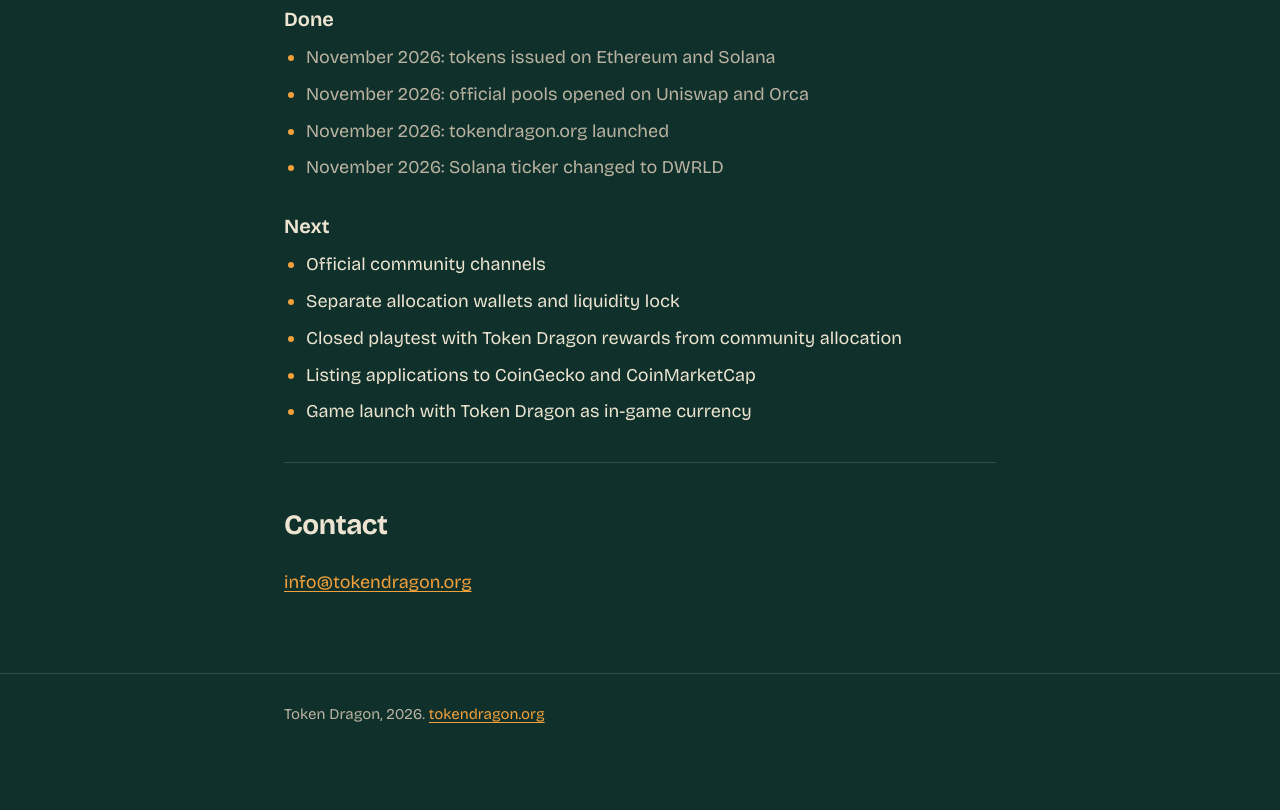
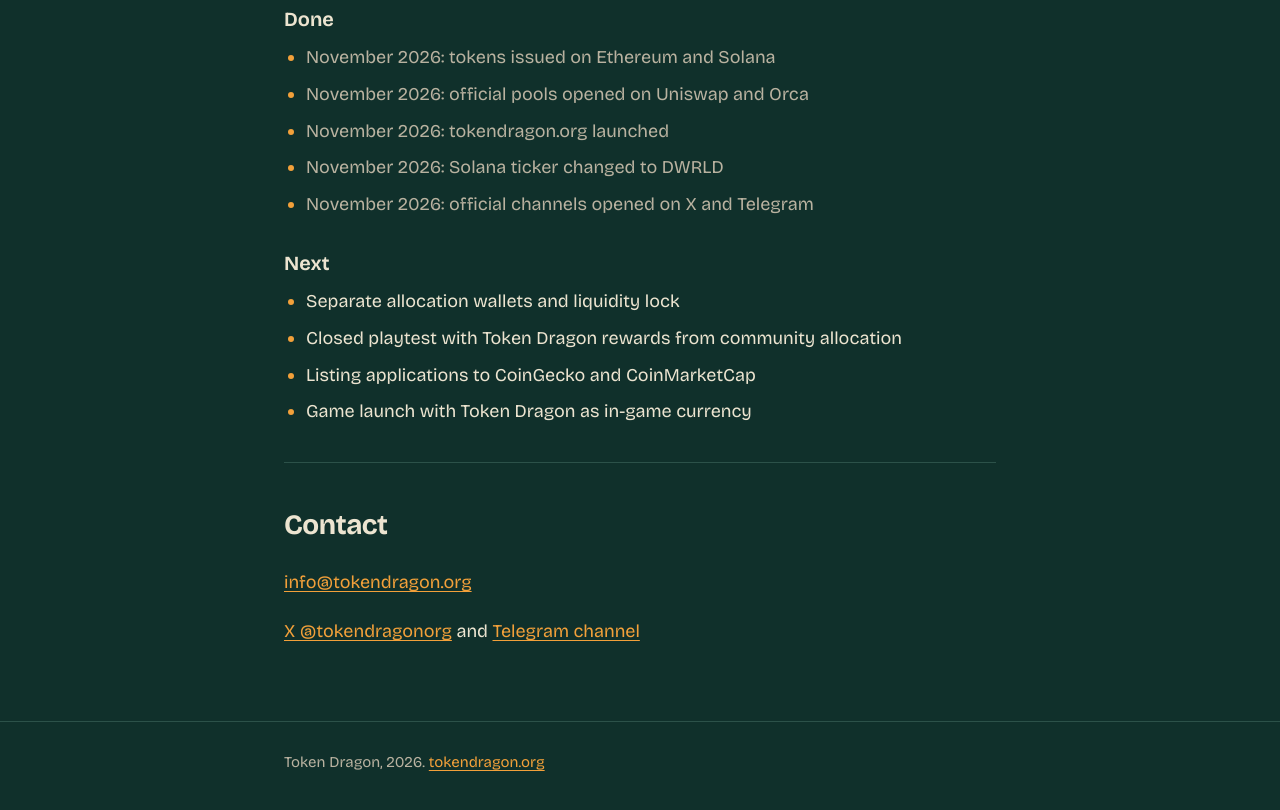
Before and after one commit to MikeLesik/tokendragon-site, a plain HTML site: page litepaper.html in a window 1280 px wide. Shown: the part 3909-4719 px from the top of the page. Before the commit the page ends 4675 px from the top, so only its background shows below. Drawn offline with nearby package versions, Linux system fonts and the light colour scheme.

Commit message:
Add X and Telegram links and 200px logo
Co-Authored-By: Claude Opus 5.5 <noreply@anthropic.com>

```diff
--- a/litepaper.html
+++ b/litepaper.html
@@ -207,10 +207,10 @@ footer { border-top: 1px solid var(--line); margin-top: 40px; padding: 28px 0 40
       <li>November 2026: official pools opened on Uniswap and Orca</li>
       <li>November 2026: tokendragon.org launched</li>
       <li>November 2026: Solana ticker changed to DWRLD</li>
+      <li>November 2026: official channels opened on X and Telegram</li>
     </ul>
     <h3>Next</h3>
     <ul>
-      <li>Official community channels</li>
       <li>Separate allocation wallets and liquidity lock</li>
       <li>Closed playtest with Token Dragon rewards from community allocation</li>
       <li>Listing applications to CoinGecko and CoinMarketCap</li>
@@ -221,6 +221,7 @@ footer { border-top: 1px solid var(--line); margin-top: 40px; padding: 28px 0 40
   <section aria-labelledby="contact">
     <h2 id="contact">Contact</h2>
     <p><a href="mailto:info@tokendragon.org">info@tokendragon.org</a></p>
+    <p><a href="https://x.com/tokendragonorg" rel="me noopener">X @tokendragonorg</a> and <a href="https://t.me/tokendragonorg" rel="me noopener">Telegram channel</a></p>
   </section>
 </main>
 <footer>
```
Also changed, not shown: index.html (+1 -0 lines), logo-200.png (added).
